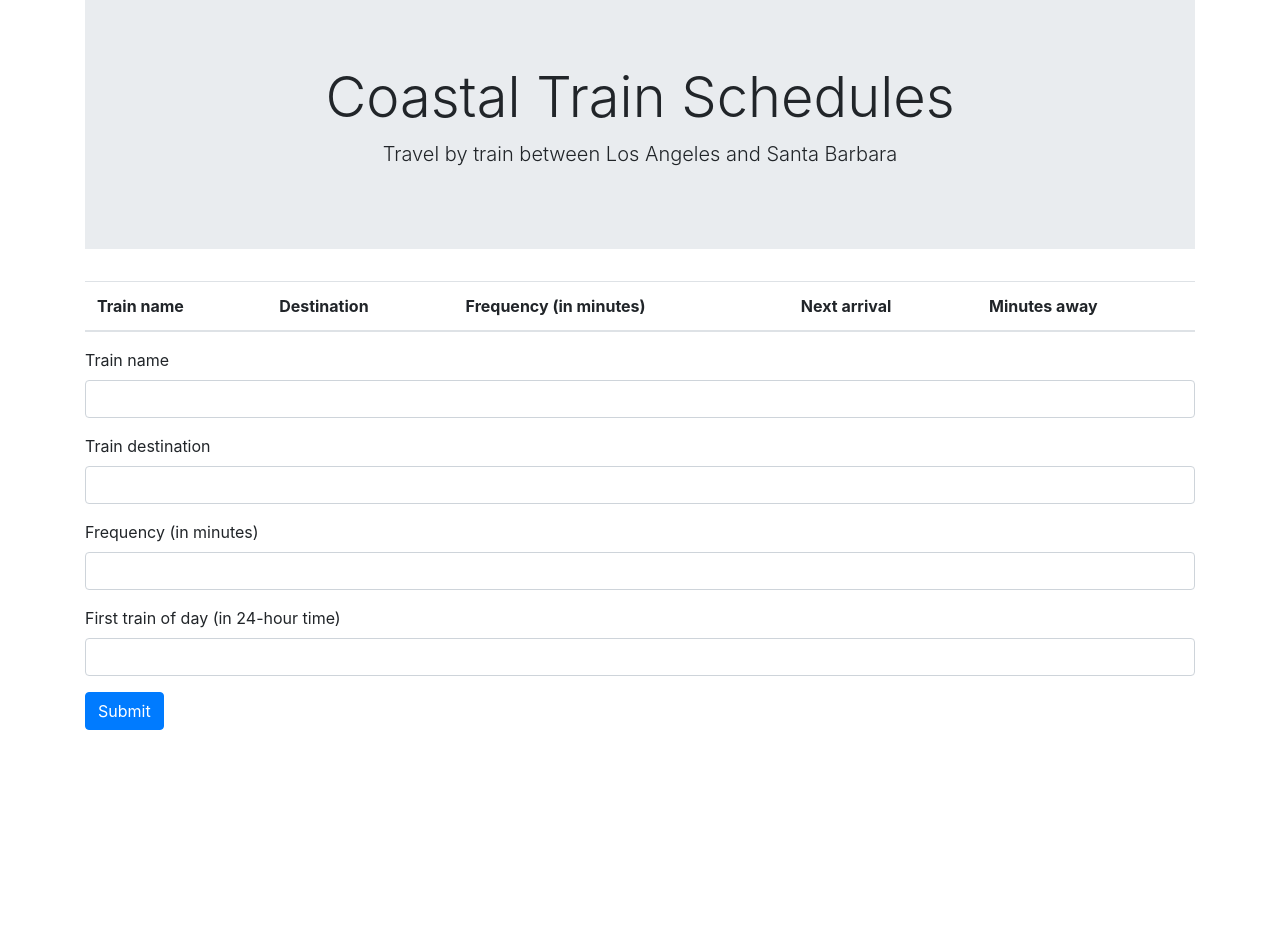
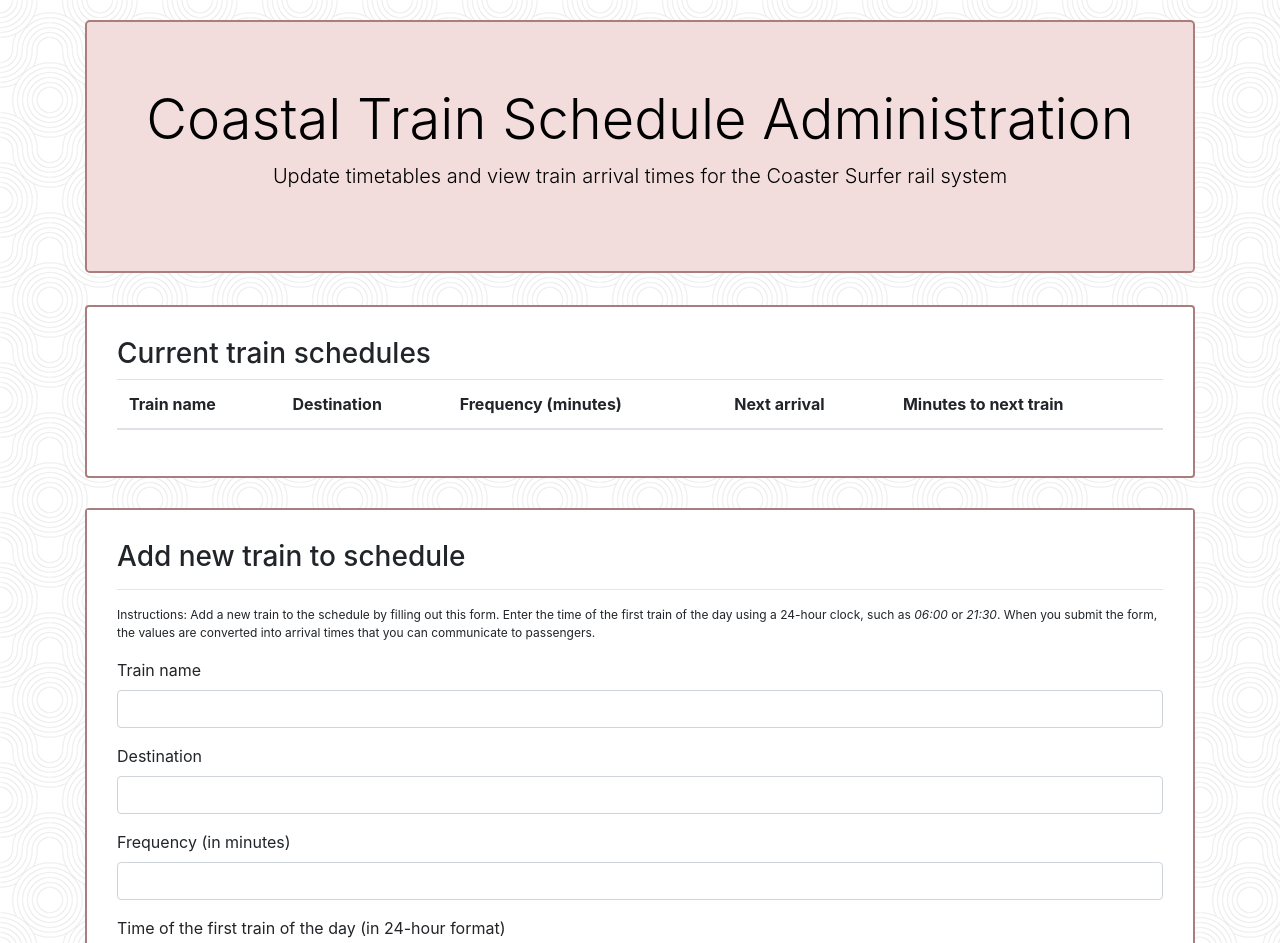
Before and after one commit to rmglennon/transit-firebase, a plain HTML site: page index.html in a window 1280 px wide. Shown: the top 943 px of the page. Before the commit the page ends 800 px from the top, so only its background shows below. Drawn offline with nearby package versions, Linux system fonts and the light colour scheme; no server answers.

Commit message:
improve formatting, clean up code

```diff
--- a/assets/css/style.css
+++ b/assets/css/style.css
@@ -1,9 +1,53 @@
+body {
+  background-image: url("../images/round.png");
+}
+
 #train-inputs {
-  margin-top: 20px;
-  border: 2px solid black;
+  margin-top: 30px;
+  border: 2px solid #AA7E7E;
 }
 
 #train-table {
   margin-bottom: 20px;
-  border: 2px solid black;
+  border: 2px solid #AA7E7E;
 }
+
+.jumbotron {
+  background-color: #F2DCDC;
+  color: black;
+  border: 2px solid #AA7E7E;
+  margin-top: 20px;
+}
+
+#train-table,
+#train-form {
+  background-color: white;
+}
+
+#train-form {
+  padding: 30px;
+}
+
+#train-table{
+  padding: 30px;
+}
+
+#instructions,
+#disclaimer {
+  font-size: 12px;
+}
+
+#last-div {
+  margin-top: 20px;
+  margin-bottom: 50px;
+}
+
+.btn {
+  background-color: #AA7E7E;
+  border-color: #815858;
+}
+
+.btn:hover {
+  background-color: #A88C8C;
+  border-color: #F2DCDC;
+}
--- a/assets/javascript/transit.js
+++ b/assets/javascript/transit.js
@@ -38,12 +38,6 @@ $("#train-form").on("submit", function() {
   frequency = $("#frequency").val().trim();
   firstTrain = $("#first-train").val().trim();
 
-  // test everything
-  console.log(name);
-  console.log(destination);
-  console.log(frequency);
-  console.log(firstTrain);
-
   // create nodes in Firebase with variable names
   database.ref().push({
     name: name,
@@ -60,87 +54,27 @@ $("#train-form").on("submit", function() {
 // run when a new child is added
 database.ref().on("child_added", function(snapshot) {
 
-  // log all the snapshot values
-  console.log("snapshot name: " + snapshot.val().name);
-  console.log("snapshot destination: " + snapshot.val().destination);
-  console.log("snapshot frequency: " + snapshot.val().frequency);
-  console.log("snapshot first train: " + snapshot.val().firstTrain);
-
-  // // use moment.js to calculate the train times by calculating the entire day's schedule
-  //
-  // // make variables pointing to database snapshot values for simplicity
+  // make new variables pointing to database snapshot values for simplicity
   var freq = snapshot.val().frequency;
   var initialTime = snapshot.val().firstTrain;
 
+  // call functions to calculate the next train and arrival times
   var nextTrain = calculateNextTrains(freq, initialTime);
+  var times = calculateArrivalTime(nextTrain);
+  var formattedAMPM = times[0];
+  var minutesAway = times[1];
 
+  // update the list of upcoming trains
 
-var times = calculateArrivalTime(nextTrain);
-var formattedAMPM = times[0];
-var minutesAway = times[1];
-
-
-
-  //
-  // // create a moment for initial time and format it
-  // var timeMoment = moment(initialTime, "HH:mm");
-  //
-  // // create a moment for the time at the end of the day
-  // var endOfDay = moment("23:59", "HH:mm");
-  //
-  // // creare an empty array to hold all train departure times for the day
-  // var timetable = [];
-  //
-  // // create a timetable array for the day by adding frequency to first train time
-  // // Note: this assumes the train runs at the same frequency all day
-  // for (var i = timeMoment; i.isSameOrBefore(endOfDay); i.add(freq, "minutes")) {
-  //   var times = i.format("HH:mm");
-  //   timetable.push(times);
-  // }
-  //
-  // console.log(timetable);
-  //
-  // // create a variable representing now as a new moment
-  // var now = moment();
-  //
-  // // create a variable to hold trains that depart after the current time
-  // var futureTrains = [];
-  //
-  // // only look for trains in the future and find next one
-  // for (var i = 0; i < timetable.length; i++) {
-  //
-  //   if (moment(timetable[i], "HH:mm").isAfter(now)) {
-  //     futureTrains.push(timetable[i]);
-  //   }
-  // }
-  //
-  // console.log(futureTrains);
-  // the next train is the first one [0] in the array of departures remaining for the day
-  // var nextTrain = futureTrains[0];
-  // console.log(nextTrain);
-
-  // use moment.js to calculate the difference between now and the next train and at what time it will depart (formatted in AM/PM style)
-  // var now = moment();
-  // var nextTrain = calculateNextTrains(freq, initialTime);
-  // var minutesAway = moment(nextTrain, "HH:mm").diff(now, "minutes");
-  // console.log(minutesAway);
-  //
-  // var formattedAMPM = moment(nextTrain, "HH:mm").format("h:mm a");
-  // console.log(formattedAMPM);
-
-
-
-  // update the user interface list of upcoming trains
-
-  // create a new table row
+  // create a new table row and table data in it
   var newTableRow = $("<tr>");
 
   var newTableData =
-  $("<td>" + snapshot.val().name + "</td>" +
-  "<td>" + snapshot.val().destination + "</td>" +
-  "<td>" + snapshot.val().frequency + "</td>" +
-  "<td>" + formattedAMPM + "</td>"+
-  "<td>" + minutesAway + "</td>");
+  $("<td id='table-train-name'>" + snapshot.val().name + "</td>" +
+  "<td id='table-train-destination'>" + snapshot.val().destination + "</td>" +
+  "<td id='table-train-frequency'>" + snapshot.val().frequency + "</td>" +
+  "<td id='table-train-arrival'>" + formattedAMPM + "</td>"+
+  "<td id='table-train-minutes'>" + minutesAway + "</td>");
 
   // append the row and data to the table body to display on the page
   newTableRow.append(newTableData);
@@ -148,10 +82,8 @@ var minutesAway = times[1];
 
 });
 
-
-
+// use moment.js to calculate the train times by building the entire day's schedule
 function calculateNextTrains(freq, initialTime) {
-  // use moment.js to calculate the train times by calculating the entire day's schedule
 
   // create a moment for initial time and format it
   var timeMoment = moment(initialTime, "HH:mm");
@@ -159,7 +91,7 @@ function calculateNextTrains(freq, initialTime) {
   // create a moment for the time at the end of the day
   var endOfDay = moment("23:59", "HH:mm");
 
-  // creare an empty array to hold all train departure times for the day
+  // create an empty array to hold all train departure times for the day
   var timetable = [];
 
   // create a timetable array for the day by adding frequency to first train time
@@ -169,8 +101,6 @@ function calculateNextTrains(freq, initialTime) {
     timetable.push(times);
   }
 
-  console.log(timetable);
-
   // create a variable representing now as a new moment
   var now = moment();
 
@@ -179,33 +109,25 @@ function calculateNextTrains(freq, initialTime) {
 
   // only look for trains in the future and find next one
   for (var i = 0; i < timetable.length; i++) {
-
     if (moment(timetable[i], "HH:mm").isAfter(now)) {
       futureTrains.push(timetable[i]);
     }
   }
 
-  console.log(futureTrains);
   // the next train is the first one [0] in the array of departures remaining for the day
   var nextTrain = futureTrains[0];
-  console.log(nextTrain);
 
-return nextTrain;
+  return nextTrain;
 
 }
 
-
+// use moment.js to calculate the minutes until the next train
 function calculateArrivalTime(nextTrain) {
   var now = moment();
   var minutesAway = moment(nextTrain, "HH:mm").diff(now, "minutes");
   var formattedAMPM = moment(nextTrain, "HH:mm").format("h:mm a");
-  console.log("from calculateArrivalTime " + formattedAMPM);
-  console.log("from calculateArrivalTime " + minutesAway);
   return [formattedAMPM, minutesAway];
 }
-
-
-
 
 // validate the items on the train input form
 // "require" is set on the html fields to ensure there is an input
@@ -216,12 +138,10 @@ function validateForm() {
   if (!validateFirstTrainTime(firstTrainTimes[0], firstTrainTimes[1])) {
     return false;
   }
-
   return true;
 }
 
 // validate that the hours and minutes are within expected range
-
 function validateFirstTrainTime(hours, minutes) {
   if (!((hours >= 00 || hours >= 0) && (hours <= 23))) {
     return false;
--- a/index.html
+++ b/index.html
@@ -1,12 +1,15 @@
 <!DOCTYPE html>
 <html>
 <head>
-	<title>Transit Schedules</title>
+	<title>Train Schedules</title>
     <meta charset="UTF-8">
     <meta name="viewport" content="width=device-width, initial-scale=1, shrink-to-fit=no">
     <!-- Bootstrap -->
 
     <link rel="stylesheet" href="https://maxcdn.bootstrapcdn.com/bootstrap/4.0.0/css/bootstrap.min.css">
+
+		<link rel="stylesheet" type="text/css" href="assets/css/style.css">
+
     <script src="https://cdnjs.cloudflare.com/ajax/libs/jquery/3.2.1/jquery.min.js"></script>
     <script src="https://maxcdn.bootstrapcdn.com/bootstrap/3.3.7/js/bootstrap.min.js"></script>
 
@@ -20,24 +23,26 @@
 <body>
 
     <div class="container">
-      <div class="jumbotron jumbotron-fluid text-center">
+      <div class="jumbotron text-center">
   <div class="container">
-    <h1 class="display-4">Coastal Train Schedules</h1>
-    <p class="lead">Travel by train between Los Angeles and Santa Barbara</p>
+    <h1 class="display-4">Coastal Train Schedule Administration</h1>
+    <p class="lead">Update timetables and view train arrival times for the Coaster Surfer rail system</p>
   </div>
 </div>
 </div>
 
 <div class="container">
-  <div id="train-table">
-  <table class="table table-striped">
+  <div class="rounded" id="train-table">
+	<h3 id="table-title">Current train schedules</h3>
+  <table class="table table-striped table-hover">
+
   <thead>
     <tr>
       <th scope="col">Train name</th>
       <th scope="col">Destination</th>
-      <th scope="col">Frequency (in minutes)</th>
+      <th scope="col">Frequency (minutes)</th>
       <th scope="col">Next arrival</th>
-      <th scope="col">Minutes away</th>
+      <th scope="col">Minutes to next train</th>
     </tr>
   </thead>
   <tbody id="table-body">
@@ -45,14 +50,17 @@
 </table>
 </div>
 
-<div id="train-inputs">
+<div class="rounded" id="train-inputs">
 <form id="train-form">
+	<h3>Add new train to schedule</h3>
+	<hr>
+	<p id="instructions">Instructions: Add a new train to the schedule by filling out this form. Enter the time of the first train of the day using a 24-hour clock, such as <i>06:00</i> or <i>21:30</i>. When you submit the form, the values are converted into arrival times that you can communicate to passengers.</p>
   <div class="form-group">
     <label for="train-name">Train name</label>
     <input type="text" class="form-control" id="train-name" required>
   </div>
   <div class="form-group">
-    <label for="destination">Train destination</label>
+    <label for="destination">Destination</label>
     <input type="text" class="form-control" id="destination" required>
   </div>
   <div class="form-group">
@@ -60,11 +68,16 @@
     <input type="number" class="form-control" id="frequency" required>
   </div>
   <div class="form-group">
-    <label for="first-train">First train of day (in 24-hour time)</label>
+    <label for="first-train">Time of the first train of the day (in 24-hour format)</label>
     <input type="text" class="form-control" id="first-train" required>
   </div>
   <button class="btn btn-primary" id="add-train" type="submit">Submit</button>
 </form>
+</div>
+
+<div id="last-div">
+	<p id="disclaimer">Note: These schedules are for demonstration purposes only and do not reflect actual routes.
+</p>
 </div>
 
 </div>
```
Also changed, not shown: assets/images/round.png (added).
